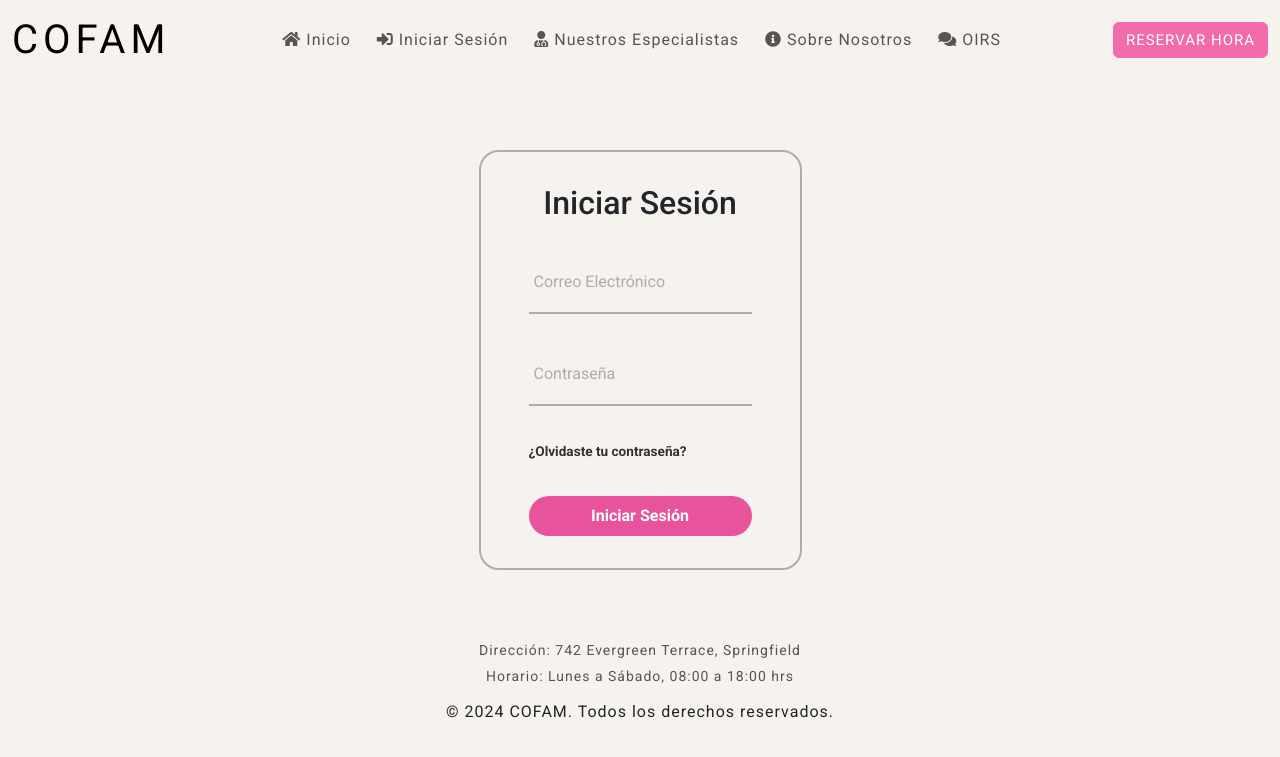
After one commit to BryanBece/PortafolioTitulo, a Django app: page /login/ in a window 1280 px wide. The commit adds this page. Shown: the top 757 px of the page. Run offline with Django 5.2, Linux system fonts and the light colour scheme; some libraries are stand-ins or nearby versions.

```diff
--- a/FonoSolutions/settings.py
+++ b/FonoSolutions/settings.py
@@ -26,6 +26,9 @@ SECRET_KEY = 'django-insecure-dpji+k3#chh2-gtic=8)fp6bm0n(ypj#vcz+(%sswvfnxrmkz*
 DEBUG = True
 
 ALLOWED_HOSTS = []
+
+LOGIN_REDIRECT_URL = "/login"
+LOGOUT_REDIRECT_URL = "/login"
 
 
 # Application definition
--- a/WebApp/static/css/style.css
+++ b/WebApp/static/css/style.css
@@ -32,10 +32,12 @@
             margin-right: 10px;
             /* Espacio entre elementos del navbar */
         }
+
         .nav-link:hover {
             color: black;
             font-size: 17px;
             font-weight: bold;
+            transition: all 0.5s ease-in-out;
             /* Cambiar color al pasar el mouse */
         }
 
@@ -48,10 +50,8 @@
         }
 
         body {
-            background-color: #f9f7fb;
+            background-color: #f6f3ee;
             /* Cambiar el color de fondo del body */
-            margin-bottom: 10vh;
-            /* Reservar espacio para el footer */
             font-family: 'Roboto', sans-serif;
             /* Cambiar la fuente a Roboto */
         }
@@ -59,14 +59,9 @@
         .footer {
             background-color: #f6f3ee;
             /* Color de fondo del footer */
-            bottom: 0;
-            /* Alinear al fondo de la ventana */
             width: 100%;
             /* Ancho completo */
-            display: flex;
-            flex-direction: column;
-            align-items: center;
-            justify-content: center;
+
             font-family: 'Roboto', sans-serif;
             /* Cambiar la fuente a Roboto */
             letter-spacing: 1px;
--- a/WebApp/templates/base.html
+++ b/WebApp/templates/base.html
@@ -1,5 +1,6 @@
 <!DOCTYPE html>
 <html lang="es">
+
 <head>
   <meta charset="UTF-8">
   <meta name="viewport" content="width=device-width, initial-scale=1.0">
@@ -11,11 +12,18 @@
   <link href="https://fonts.googleapis.com/css2?family=Roboto:wght@400;500;700&display=swap" rel="stylesheet">
   <!-- Estilos CSS -->
   <link rel="stylesheet" href="{% static 'css/style.css' %}">
-    <link rel="stylesheet" href="https://cdnjs.cloudflare.com/ajax/libs/font-awesome/5.15.4/css/all.min.css" integrity="sha512-..." crossorigin="anonymous" />
-    <link rel="stylesheet" href="https://cdnjs.cloudflare.com/ajax/libs/font-awesome/5.15.4/css/v4-shims.min.css" integrity="sha512-..." crossorigin="anonymous" />
+  <link rel="stylesheet" href="https://cdnjs.cloudflare.com/ajax/libs/font-awesome/5.15.4/css/all.min.css"
+    integrity="sha512-..." crossorigin="anonymous" />
+  <link rel="stylesheet" href="https://cdnjs.cloudflare.com/ajax/libs/font-awesome/5.15.4/css/v4-shims.min.css"
+    integrity="sha512-..." crossorigin="anonymous" />
   <link rel="icon" type="image/x-icon" href="{% static 'images/favicon.ico' %}">
+  <!-- SweetAlert -->
+  <script src="https://cdn.jsdelivr.net/npm/sweetalert2@11"></script>
+  <script src="https://cdn.jsdelivr.net/npm/sweetalert2@11.7/dist/sweetalert2.all.min.js"></script>
+  <link href="https://cdn.jsdelivr.net/npm/sweetalert2@11.7/dist/sweetalert2.min.css" rel="stylesheet" />
 
 </head>
+
 <body>
 
   <nav class="navbar navbar-expand-lg navbar-light">
@@ -23,31 +31,43 @@
       <a class="navbar-brand" href="#" style="font-size: 40px; letter-spacing: 5px;">
         COFAM
       </a>
-      <button class="navbar-toggler" type="button" data-bs-toggle="collapse" data-bs-target="#navbarNav" aria-controls="navbarNav" aria-expanded="false" aria-label="Toggle navigation">
+      <button class="navbar-toggler" type="button" data-bs-toggle="collapse" data-bs-target="#navbarNav"
+        aria-controls="navbarNav" aria-expanded="false" aria-label="Toggle navigation">
         <span class="navbar-toggler-icon"></span>
       </button>
       <div class="collapse navbar-collapse" id="navbarNav">
         <ul class="navbar-nav">
           <li class="nav-item">
-            <a class="nav-link" aria-current="page" href="#"><i class="fas fa-home"></i> Inicio</a>
+            <a class="nav-link" href="{% url 'home' %}"><i class="fas fa-home"></i> Inicio</a>
+          </li>
+          {% if user.is_authenticated %}
+          <li class="nav-item">
+            <a class="nav-link" href="{% url 'perfil' %}"><i class="fas fa-user"></i> Perfil</a>
+          </li>
+          {% else %}
+          <li class="nav-item">
+            <a class="nav-link" href="{% url 'login' %}"><i class="fas fa-sign-in-alt"></i> Iniciar Sesión</a>
+          </li>
+          {% endif %}
+          <li class="nav-item">
+            <a class="nav-link" href="{% url 'equipo' %}"><i class="fas fa-user-md"></i> Nuestros Especialistas</a>
           </li>
           <li class="nav-item">
-            <a class="nav-link" href="#"><i class="fas fa-sign-in-alt"></i> Iniciar Sesión</a>
+            <a class="nav-link" href="{% url 'nosotros' %}"><i class="fas fa-info-circle"></i> Sobre Nosotros</a>
           </li>
           <li class="nav-item">
-            <a class="nav-link" href="#"><i class="fas fa-user-md"></i> Nuestros Especialistas</a>
+            <a class="nav-link" href="{% url 'oirs' %}"><i class="fas fa-comments"></i> OIRS</a>
           </li>
+          {% if user.is_authenticated %}
           <li class="nav-item">
-            <a class="nav-link" href="#"><i class="fas fa-info-circle"></i> Sobre Nosotros</a>
+            <a class="nav-link" href="{% url 'logout' %}"><i class="fas fa-sign-out-alt"></i> Cerrar Sesión</a>
           </li>
-          <li class="nav-item">
-            <a class="nav-link" href="#"><i class="fas fa-comments"></i> OIRS</a>
-          </li>
+          {% endif %}
         </ul>
       </div>
       <!-- Botón "Reservar hora" en el lado derecho -->
       <div class="d-flex">
-        <a class="btn btn-primary btn-reservar-hora" href="#" role="button">Reservar hora</a>
+        <a class="btn btn-primary btn-reservar-hora" href="{% url 'reserva' %}" role="button">Reservar hora</a>
       </div>
     </div>
   </nav>
@@ -55,6 +75,18 @@
 
 
   <main id="main-content">
+    <div class="container">
+      {% if messages %} {% for message in messages %}
+      <script>
+        Swal.fire({
+          icon: "{{ message.tags }}",
+          title: "{{ message }}",
+          showConfirmButton: false,
+          timer: 2500,
+        });
+      </script>
+      {% endfor %} {% endif %}
+    </div>
     {% block content %}
     {% endblock %}
   </main>
@@ -63,7 +95,8 @@
   <style>
     @media (max-width: 992px) {
       #main-content {
-            margin-top: calc(30vh); /* Ajusta este valor según la altura de tu navbar */
+        margin-top: calc(30vh);
+        /* Ajusta este valor según la altura de tu navbar */
       }
     }
   </style>
@@ -81,4 +114,5 @@
   <!-- Bootstrap JS (Optional - For Bootstrap Features Like Dropdowns, etc.) -->
   <script src="https://cdn.jsdelivr.net/npm/bootstrap@5.3.0-alpha1/dist/js/bootstrap.bundle.min.js"></script>
 </body>
+
 </html>
--- /dev/null
+++ b/WebApp/templates/registration/login.html
@@ -0,0 +1,139 @@
+{% extends 'base.html' %}
+
+{% block title %}Iniciar Sesión{% endblock %}
+
+{% block content %}
+
+
+<section>
+    <form action="/login/" method="post">
+        {% csrf_token %}
+        <h1>Iniciar Sesión</h1>
+        <div class="inputbox">
+            <input type="email" name="email" id="email" required>
+            <label for="email">Correo Electrónico</label>
+        </div>
+        <div class="inputbox">
+            <input type="password" name="password" id="password" required>
+            <label for="password">Contraseña</label>
+        </div>
+        <div class="forget">
+            <a href="#">¿Olvidaste tu contraseña?</a>
+        </div>
+        <button type="submit">Iniciar Sesión</button>
+    </form>
+</section>
+
+<style>
+
+    h1{
+        font-size: 2rem;
+
+        text-align: center;
+    }
+
+    .inputbox{
+        position: relative;
+        margin: 30px 0;
+        max-width: 310px;
+        border-bottom: 2px solid #adadad;
+    }
+
+    .inputbox label{
+        position: absolute;
+        top: 50%;
+        left: 5px;
+        transform: translateY(-50%);
+        font-size: 1rem;
+        color: #adadad;
+        pointer-events: none;
+        transition: all 0.5s ease-in-out;
+    }
+
+    input:focus ~ label,
+    input:valid ~ label{
+        top: -5px;
+    }
+
+    .inputbox input{
+        width: 100%;
+        height: 60px;
+        background: transparent;
+        border: none;
+        outline: none;
+        font-size: 1rem;
+        padding: 0 35px 0 5px;
+        color: #333;
+    }
+
+    .forget{
+        margin: 35px 0;
+        font-size: 0.85rem;
+        display: flex;
+        justify-content: space-between;
+        color: #333;
+    }
+
+    * {
+        margin: 0;
+        padding: 0;
+        box-sizing: border-box;
+        background-color: #f6f3ee;
+    }
+
+    section {
+        display: flex;
+        justify-content: center;
+        align-items: center;
+        min-height: 70vh;
+    }
+
+    section form{
+        position: relative;
+        max-width: 400px;
+        background-color: transparent;
+        border: 2px solid #adadad;
+        border-radius: 20px;
+        justify-content: center;
+        align-items: center;
+        padding: 2rem 3rem;
+    }
+
+    .forget label{
+        display: flex;
+        align-items: center;
+    }
+
+    .forget a{
+        color: #333;
+        text-decoration: none;
+        font-weight: 600;
+    }
+
+    .forget a:hover{
+        text-decoration: underline;
+    }
+
+    button{
+        width: 100%;
+        height: 40px;
+        border-radius: 40px;
+        background-color: #e7549c;
+        border: none;
+        outline: none;
+        cursor: pointer;
+        font-size: 1rem;
+        font-weight: 600;
+        transition: all 0.4s ease;
+        color: #fff;
+    }
+
+    button:hover{
+        background-color: #b8075c;
+        color: #fff;
+    }
+
+    </style>
+
+
+{% endblock %}
--- a/WebApp/urls.py
+++ b/WebApp/urls.py
@@ -7,4 +7,18 @@ from .import views
 urlpatterns = [
     #Home
     path('', home, name='home'),
+    #Login
+    path('login/', login, name='login'),
+    #Logout
+    path('logout/', logout, name='logout'),
+    #Perfil
+    path('perfil/', perfil, name='perfil'),
+    #Equipo
+    path('equipo/', equipo, name='equipo'),
+    #Nosotros
+    path('nosotros/', nosotros, name='nosotros'),
+    #OIRS
+    path('oirs/', oirs, name='oirs'),
+    #Reserva
+    path('reserva/', reserva, name='reserva'),
 ]
--- a/WebApp/views.py
+++ b/WebApp/views.py
@@ -1,9 +1,56 @@
 from django.shortcuts import render
+from django.contrib import auth, messages
+from django.shortcuts import render, redirect
 
 # Create your views here.
 
-#NOMENCLATURA CAMELCASE ejemplo: monicaNovoa
+#NOMENCLATURA CAMELCASE ejemplo: estoEsUnEjemplo
 
 #Vista home
 def home(request):
     return render(request, 'home.html')
+
+# Vista Login
+def login(request):
+    if request.method == "POST":
+        email = request.POST.get("email")
+        password = request.POST.get("password")
+        print(email, password)
+
+        user = auth.authenticate(email=email, password=password)
+
+        if user is not None:
+            auth.login(request, user)
+            print("Usuario autenticado")
+            messages.success(request, "Bienvenido")
+            return redirect("perfil")
+        else:
+            print("Credenciales incorrectas")
+            messages.error(request, "Credenciales incorrectas")
+
+    return render(request, 'registration/login.html')
+
+#Logout
+def logout(request):
+    auth.logout(request)
+    return redirect("home")
+
+#Vista Perfil
+def perfil(request):
+    return render(request, 'perfil.html')
+
+#Vista Equipo
+def equipo(request):
+    return render(request, 'equipo.html')
+
+#Vista Nosotros
+def nosotros(request):
+    return render(request, 'nosotros.html')
+
+#Vista OIRS
+def oirs(request):
+    return render(request, 'oirs.html')
+
+#Vista Reserva
+def reserva(request):
+    return render(request, 'reserva.html')
```
Also changed, not shown: WebApp/templates/equipo.html (added, +8 -0 lines), WebApp/templates/home.html (+8 -1 lines), WebApp/templates/nosotros.html (added, +8 -0 lines), WebApp/templates/oirs.html (added, +8 -0 lines), WebApp/templates/perfil.html (added, +8 -0 lines), WebApp/templates/reserva.html (added, +8 -0 lines). Lines whose indentation alone changed are shown as unchanged.
